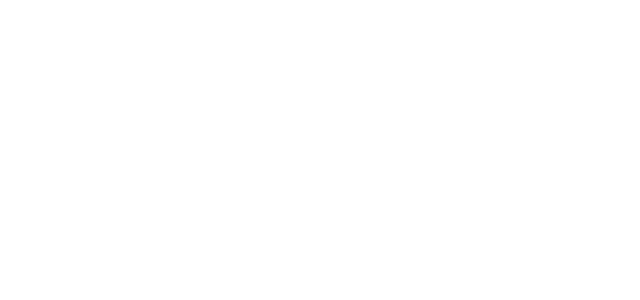
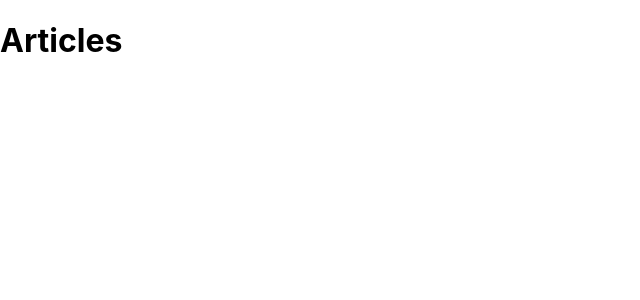
Before and after one commit to pokorson/news-app, a React (Create React App) app: page / in a window 1280 px wide. Shown: the top 300 px of the page, without its empty margins (0-640 px from the left). Built offline with nearby package versions, Linux system fonts and the light colour scheme.

Commit message:
add ArticlesListPage placeholder

```diff
--- a/src/App.tsx
+++ b/src/App.tsx
@@ -1,7 +1,13 @@
 import React from "react";
 
+import ArticlesListPage from "./pages/ArticlesListPage";
+
 const App: React.FC = () => {
-  return <div></div>;
+  return (
+    <div>
+      <ArticlesListPage />
+    </div>
+  );
 };
 
 export default App;
--- /dev/null
+++ b/src/pages/ArticlesListPage/ArticlesListPage.tsx
@@ -0,0 +1,11 @@
+import React from "react";
+
+const ArticlesListPage: React.FC = () => {
+  return (
+    <div>
+      <h1>Articles</h1>
+    </div>
+  );
+};
+
+export default ArticlesListPage;
--- /dev/null
+++ b/src/pages/ArticlesListPage/index.js
@@ -0,0 +1 @@
+export { default } from './ArticlesListPage';
```
